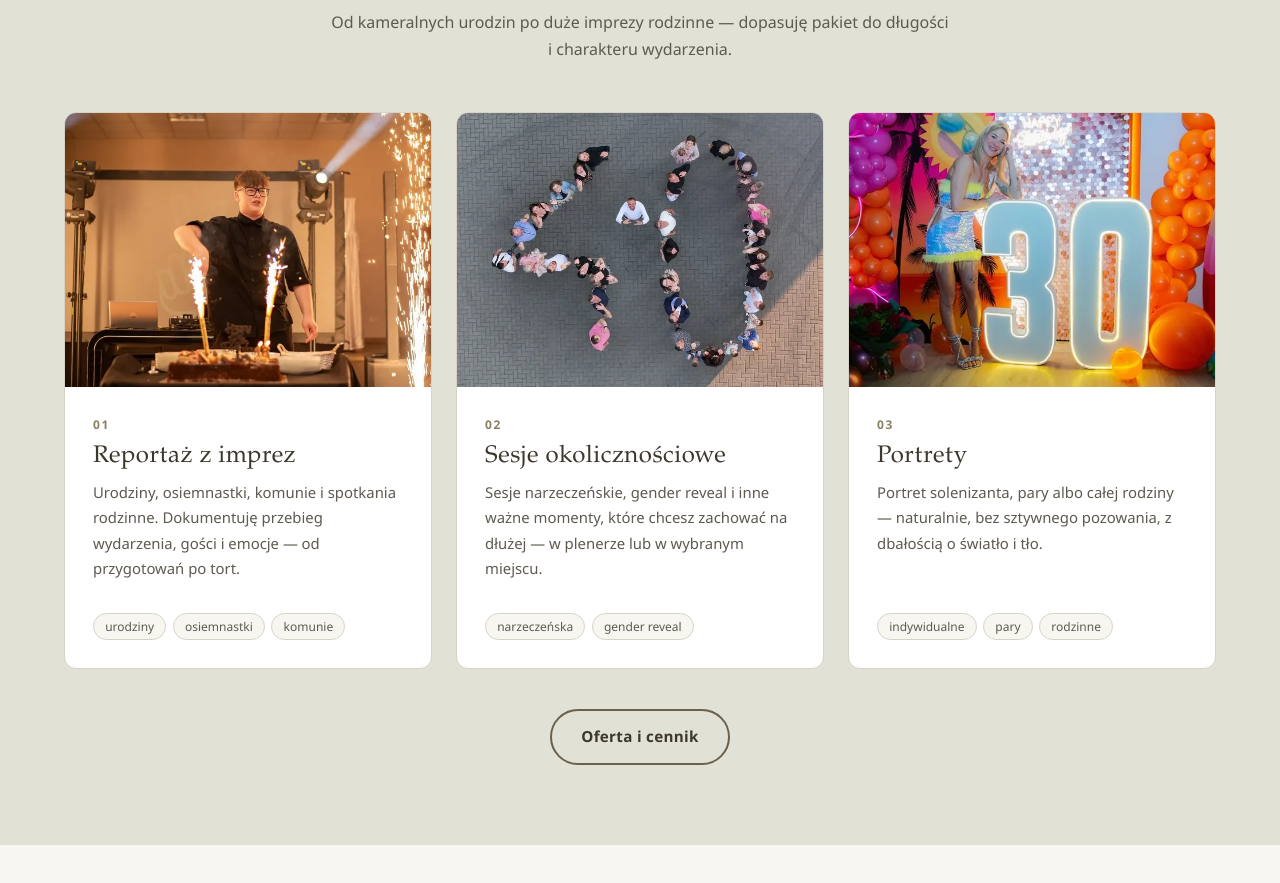
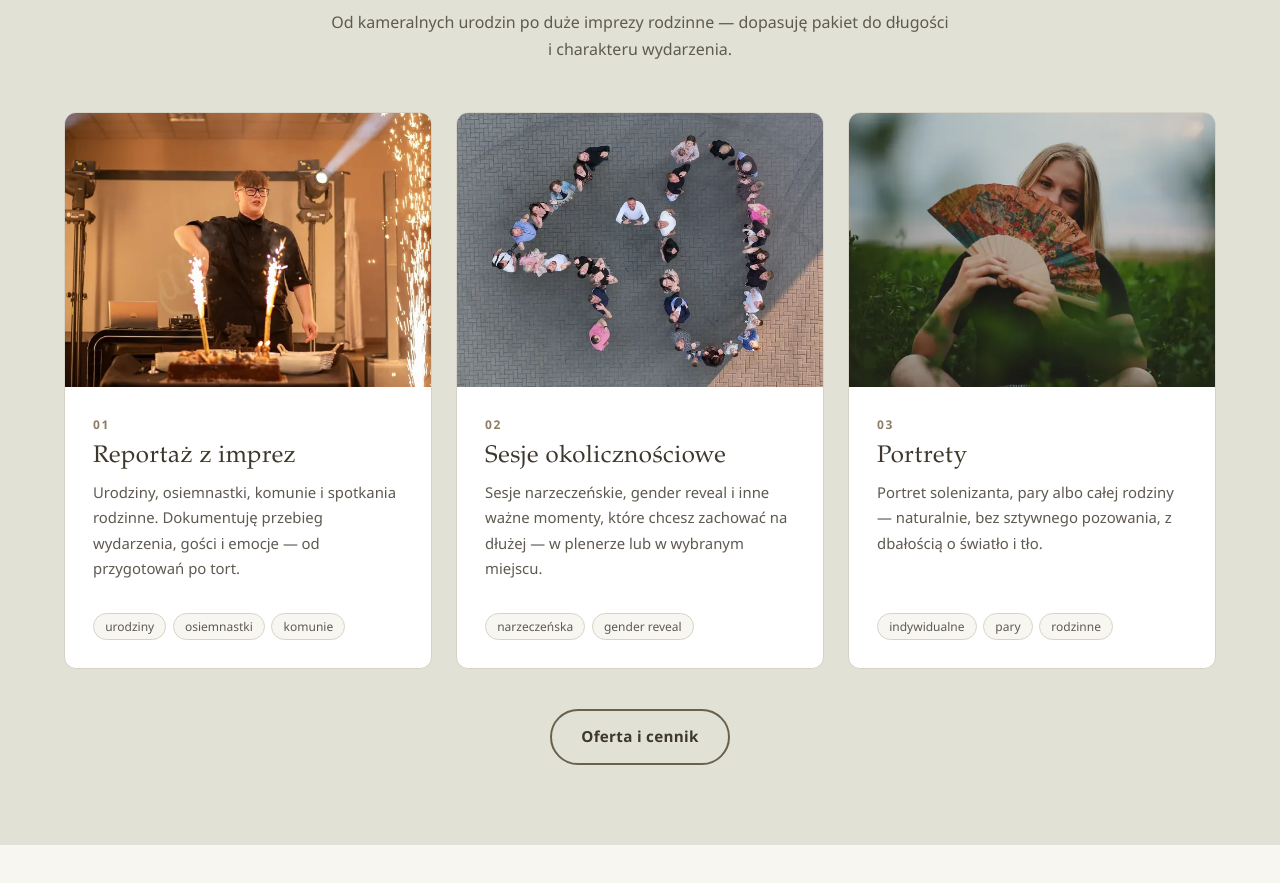
Before and after one commit to bkaczmarekfoto/bkaczmarekfoto.github.io, a plain HTML site: page index.html in a window 1280 px wide. Shown: the part 1746-2629 px from the top of the page. Drawn offline with Linux system fonts and the light colour scheme.

Commit message:
feat: zdjęcie z wachlarzem w karcie Portrety na stronie głównej
Co-Authored-By: Claude Opus 5.5 <noreply@anthropic.com>

```diff
--- a/index.html
+++ b/index.html
@@ -105,7 +105,7 @@
             </div>
           </article>
           <article class="service-card reveal" data-delay="200">
-            <div class="service-photo"><img src="assets/img/portfolio/trzydziestka-portret-sm.webp" alt="Kobieta pozuje przy dekoracji z napisem 30" width="720" height="480" loading="lazy"></div>
+            <div class="service-photo"><img src="assets/img/portfolio/portret-wachlarz-sm.webp" alt="Portret dziewczyny z wachlarzem w plenerze" width="720" height="481" loading="lazy"></div>
             <div class="service-body">
               <div class="service-num">03</div>
               <h3>Portrety</h3>
```
